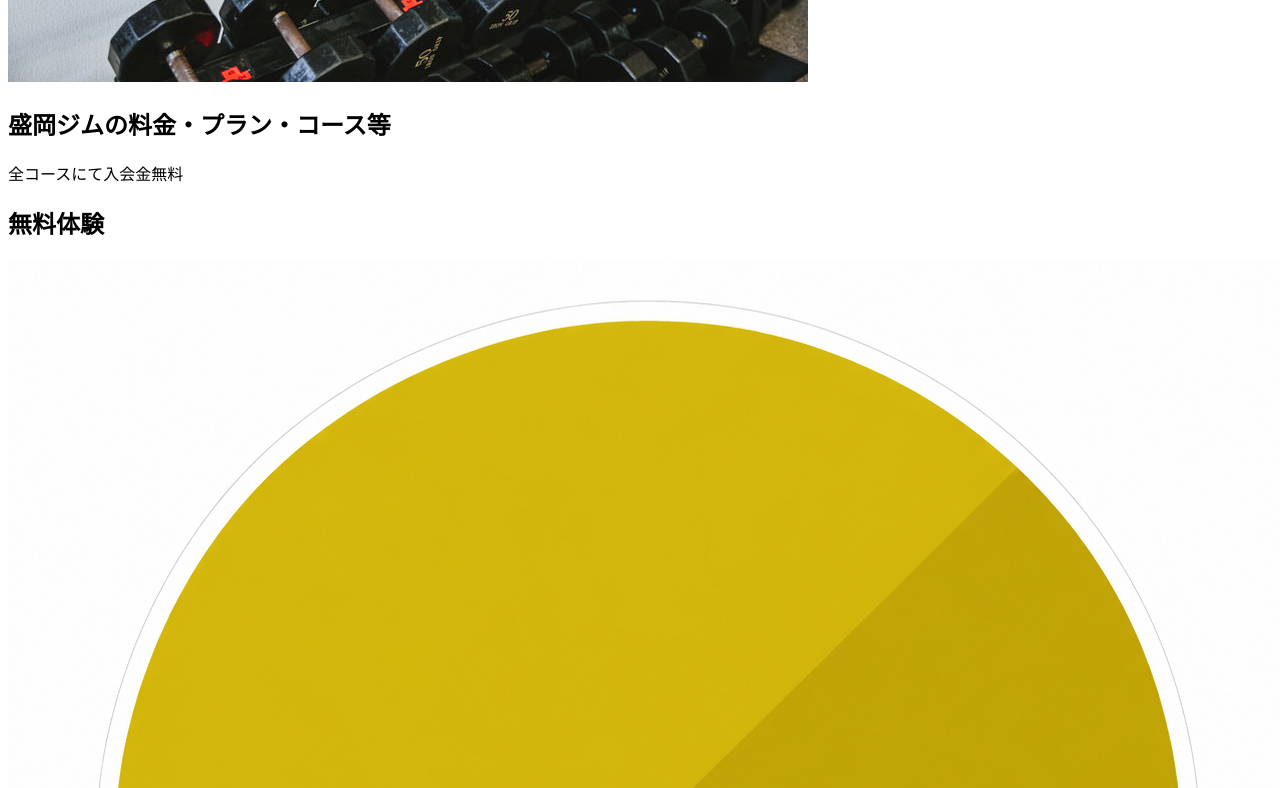
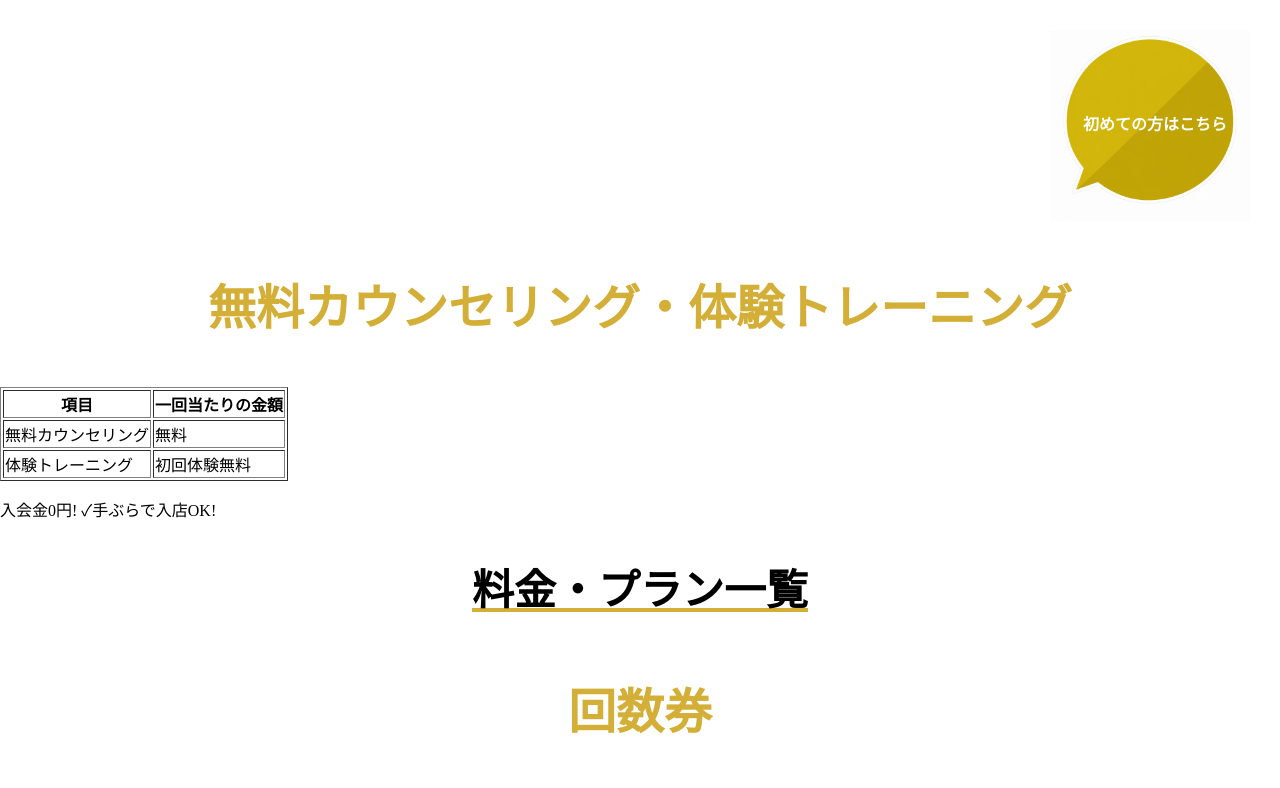
Before and after one commit to hakamata-1106/morioka-gym, a plain HTML site: page PricePlan.html in a window 1280 px wide. Shown: the part 459-1247 px from the top of the page. Drawn offline with Linux system fonts and the light colour scheme.

Commit message:
PricePlan.cssを作成中

```diff
--- a/PricePlan.css
+++ b/PricePlan.css
@@ -8,3 +8,77 @@ body{
     padding: 0;
     background-color: white;
 }
+
+.top-item {
+    position: relative;
+    width: 100%;
+
+}
+.top-item img {
+    width: 100%;
+    height: 350px;
+    object-fit: cover;
+    display: block;
+    background-color: #111;
+    filter:brightness(0.6);
+}
+
+.top-text {
+ position: absolute;
+    top: 100px;
+    width: 100%;
+    text-align: center;
+    color: #ffffff;
+    font-weight: bold;
+}
+.top-text h1 {
+    font-size: 48px;
+    margin-bottom: 10px;
+}
+.top-text p {
+    font-size: 24px;
+    margin: 0;
+}
+.line {
+    text-decoration: underline solid gold;
+    text-align: center;
+    padding-bottom: 8px;
+    font-weight: bold;
+    font-size: 42px;
+}
+.gold-img img{
+    position: relative;
+    margin-right: 30px;
+}
+.gold-img-text{
+    position: absolute;
+}
+.line {
+  text-decoration: underline solid #D4AF37;
+}
+.gold-img {
+  position: relative;
+  width: fit-content;
+  margin-left: auto;
+}
+.gold-img img {
+  display: block;
+  width: 200px;
+}
+.gold-img-text {
+  position: absolute;
+  top: 65px;
+  width: 100%;
+  text-align: center;
+  font-weight: bold;
+  justify-content: center;
+  align-items: center;
+  color: #ffffff;
+  padding-right: 20px;
+}
+.gold-big{
+    text-align: center;
+    font-weight: bold;
+    color: #D4AF37;
+    font-size: 48px;
+}
--- a/PricePlan.html
+++ b/PricePlan.html
@@ -3,12 +3,13 @@
 <head>
     <meta charset="UTF-8">
     <meta name="viewport" content="width=device-width, initial-scale=1.0">
+    <link rel="stylesheet" href="PricePlan.css">
     <title>料金プラン</title>
 </head>
 <body id="PricePlan">
     <section class="top">
         <div class="top-item">
-            <img src="danberu0I9A3163_TP_V4.jpg" alt="トップの背景画像">
+            <img src="img/PricePlan_danberu.jpg" alt="トップの背景画像">
         <div class="top-text">
     <h1>盛岡ジムの料金・プラン・コース等</h1>
     <p>全コースにて入会金無料</p>
@@ -19,8 +20,8 @@
   text-decoration: underline solid gold;
 }出下線を引く-->
 <div class="gold-img">
-<img src="白縁付きマスタード色の吹き出し.png" alt="">
-<p>初めての方はこちら</p>
+<img src="img/PricePlan_hukidasi.png" alt="">
+<p class="gold-img-text">初めての方はこちら</p>
 </div>
 <p class="gold-big">無料カウンセリング・体験トレーニング</p>
 <table border="1">
@@ -147,17 +148,17 @@
      <p>morioka-gymがお客様にご提供するサービス。清潔に、お手軽に、そして確実にボディメイクができる内容となっております。</p>
      <div class="servise-container">
      <div servise-detail>
-        <img src="syu-PAUI6781-n_TP_V4.jpg" alt="training">
+        <img src="img/PricePlan_training.jpg" alt="training">
         <p class="gold">パーソナルトレーニング</p>
         <p>トレーナーがマンツーマンでパーソナルトレーニングを実地。[一回：約50分]のオリジナルトレーニングメニューで効率と成果を実感。</p>
      </div>
       <div servise-detail>
-        <img src="yotakaIMGL5491_TP_V4.jpg" alt="adivise">
+        <img src="img/PricePlan_advice.jpg" alt="adivise">
         <p class="gold">食事アドバイス</p>
         <p>トレーナーによる食事のアドバイス。ボディメイクの実績のあるスタッフが食生活をアドバイスいたします。</p>
      </div>
       <div servise-detail>
-        <img src="AIST-AI-STks1000016Ds_TP_V4.jpg" alt="rental wear">
+        <img src="img/PricePlan_rental wear.jpg" alt="rental wear">
         <p class="gold">レンタルウェア無料貸出</p>
         <p>お客様にはできる限り手ぶらでお越しいただけるよう、レンタルウェア・タオルの無料貸し出しをしております。</p>
      </div>
```
Also changed, not shown: img/PricePlan_advice.jpg (renamed from yotakaIMGL5491_TP_V4.jpg), img/PricePlan_danberu.jpg (renamed from danberu0I9A3163_TP_V4.jpg), img/PricePlan_hukidasi.png (renamed from 白縁付きマスタード色の吹き出し.png), img/PricePlan_rental wear.jpg (renamed from AIST-AI-STks1000016Ds_TP_V4.jpg), img/PricePlan_training.jpg (renamed from syu-PAUI6781-n_TP_V4.jpg).
